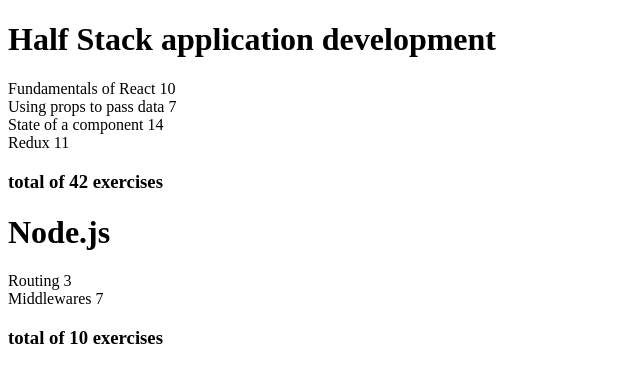
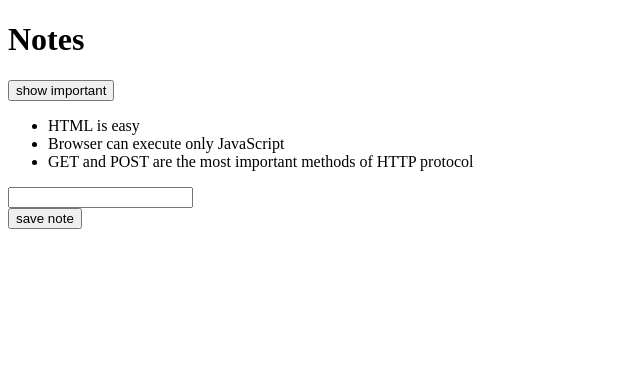
Before and after one commit to danutdotrar/FSO-recap, a React (Vite) app in the folder part2/courseinfo/: page / in a window 1280 px wide. Shown: the top 382 px of the page, without its empty margins (0-640 px from the left). Built offline with nearby package versions, Linux system fonts and the light colour scheme.

Commit message:
Add filter display elements

```diff
--- a/part2/courseinfo/src/App.jsx
+++ b/part2/courseinfo/src/App.jsx
@@ -1,52 +1,66 @@
-import Course from "./components/Course";
+import { useState } from "react";
+import Note from "./components/Note";
 
-const App = () => {
-    const courses = [
-        {
-            name: "Half Stack application development",
-            id: 1,
-            parts: [
-                {
-                    name: "Fundamentals of React",
-                    exercises: 10,
-                    id: 1,
-                },
-                {
-                    name: "Using props to pass data",
-                    exercises: 7,
-                    id: 2,
-                },
-                {
-                    name: "State of a component",
-                    exercises: 14,
-                    id: 3,
-                },
-                {
-                    name: "Redux",
-                    exercises: 11,
-                    id: 4,
-                },
-            ],
-        },
-        {
-            name: "Node.js",
-            id: 2,
-            parts: [
-                {
-                    name: "Routing",
-                    exercises: 3,
-                    id: 1,
-                },
-                {
-                    name: "Middlewares",
-                    exercises: 7,
-                    id: 2,
-                },
-            ],
-        },
-    ];
+const App = (props) => {
+    const [notes, setNotes] = useState(props.notes);
+    const [newNote, setNewNote] = useState("");
+    const [showAll, setShowAll] = useState(true);
 
-    return <Course courses={courses} />;
+    const handleSubmit = (e) => {
+        e.preventDefault();
+
+        // Create new noteObject
+        const noteObject = {
+            content: newNote,
+            important: Math.random() < 0.5,
+            id: notes.length + 1,
+        };
+
+        // Concat noteObject to notes state
+        setNotes(notes.concat(noteObject));
+
+        // reset newNote value
+        setNewNote("");
+    };
+
+    const handleInputChange = (e) => {
+        setNewNote(e.target.value);
+    };
+
+    const notesToShow = showAll
+        ? notes
+        : notes.filter((note) => note.important === true);
+
+    return (
+        <div>
+            <h1>Notes</h1>
+            <div>
+                <button onClick={() => setShowAll(!showAll)}>
+                    show {showAll ? "important" : "all"}
+                </button>
+            </div>
+
+            <ul>
+                {notesToShow.map((note) => (
+                    <Note key={note.id} note={note} />
+                ))}
+            </ul>
+
+            <form onSubmit={handleSubmit}>
+                <div>
+                    <input
+                        type="text"
+                        value={newNote}
+                        onChange={handleInputChange}
+                    />
+                </div>
+
+                <div>
+                    <button type="submit">save note</button>
+                </div>
+            </form>
+        </div>
+    );
 };
 
 export default App;
--- a/part2/courseinfo/src/main.jsx
+++ b/part2/courseinfo/src/main.jsx
@@ -2,22 +2,24 @@
 import ReactDOM from "react-dom/client";
 import App from "./App.jsx";
 
-// const notes = [
-//     {
-//         id: 1,
-//         content: "HTML is easy",
-//         important: true,
-//     },
-//     {
-//         id: 2,
-//         content: "Browser can execute only JavaScript",
-//         important: false,
-//     },
-//     {
-//         id: 3,
-//         content: "GET and POST are the most important methods of HTTP protocol",
-//         important: true,
-//     },
-// ];
+const notes = [
+    {
+        id: 1,
+        content: "HTML is easy",
+        important: true,
+    },
+    {
+        id: 2,
+        content: "Browser can execute only JavaScript",
+        important: false,
+    },
+    {
+        id: 3,
+        content: "GET and POST are the most important methods of HTTP protocol",
+        important: true,
+    },
+];
 
-ReactDOM.createRoot(document.getElementById("root")).render(<App />);
+ReactDOM.createRoot(document.getElementById("root")).render(
+    <App notes={notes} />
+);
```
